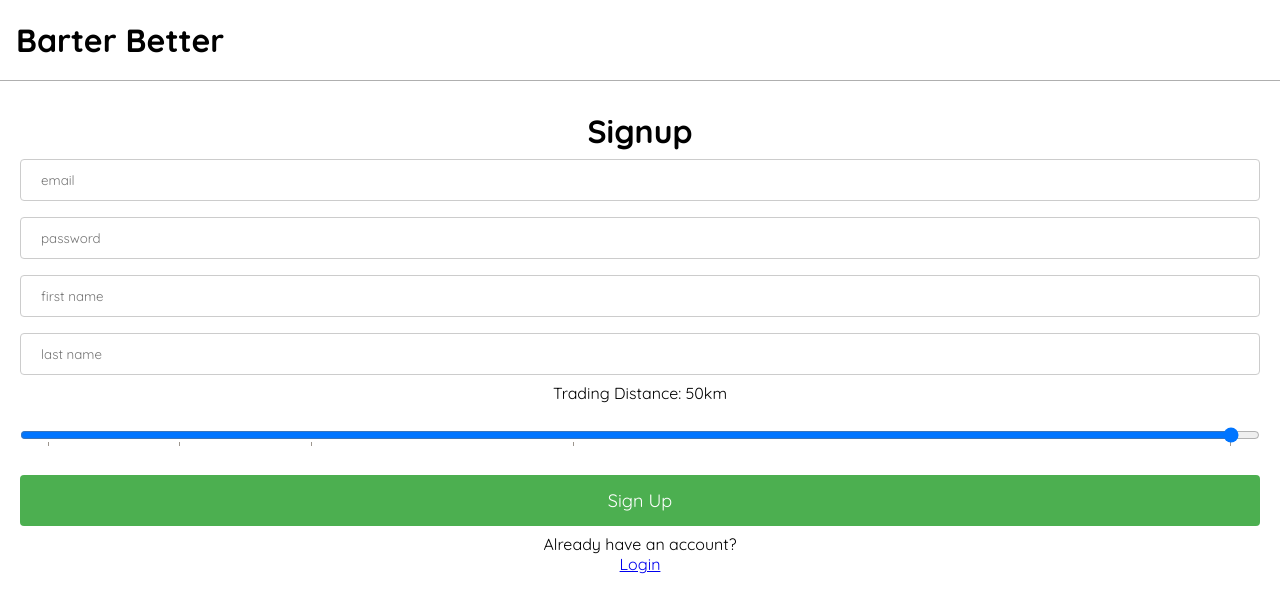
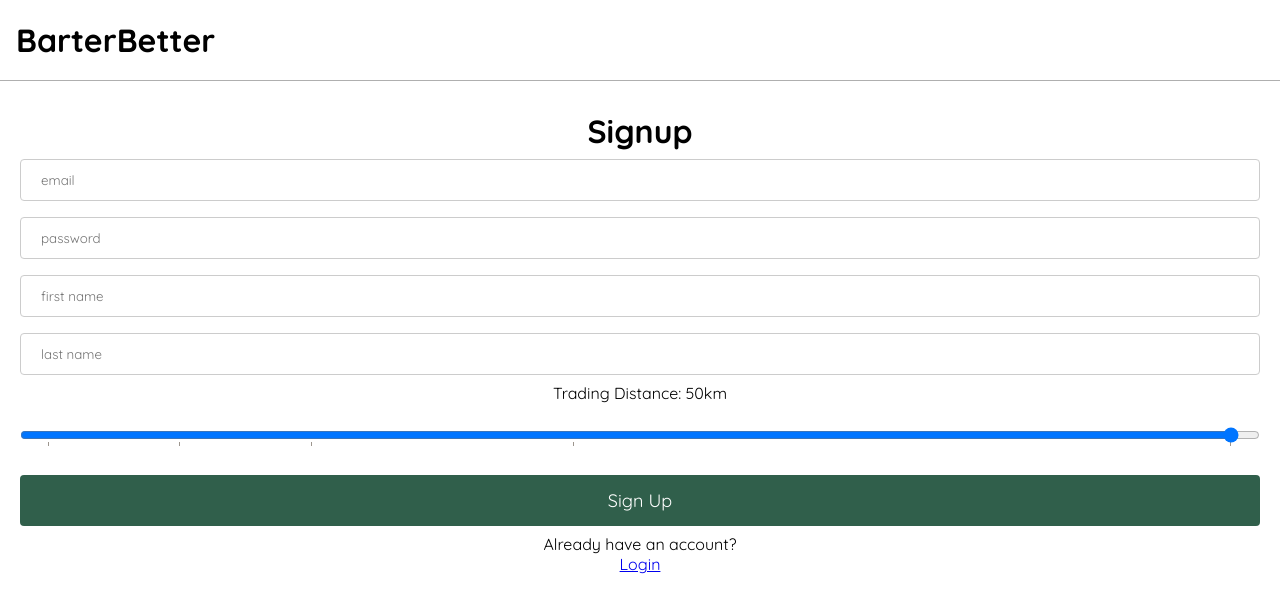
Before and after one commit to JDMCK/2800-202310-BBY08, a React (Create React App) app: page /signup in a window 1280 px wide. Shown: the top 612 px of the page. Built offline with nearby package versions, Linux system fonts and the light colour scheme; no server answers.

Commit message:
Changed Barter Better to BarterBetter.

```diff
--- a/src/components/ConversationCard.js
+++ b/src/components/ConversationCard.js
@@ -33,7 +33,7 @@ const ConversationCard = ({ conversationRef }) => {
   }
 
   const messagesRef = collection(firestore, 'conversations', conversationRef.id, 'messages');
-  const messagesQuery = query(messagesRef, orderBy('created_at'), limit(1));
+  const messagesQuery = query(messagesRef, orderBy('created_at', 'desc'), limit(1));
   const [lastMessage] = useCollectionDataOnce(messagesQuery);
 
   const handleClick = () => {
--- a/src/hooks/useConditionalFetch.js
+++ b/src/hooks/useConditionalFetch.js
@@ -24,7 +24,6 @@ const useConditionalFetch = (path, type, firestorePath) => {
       if (storageValue) {
         setValue(storageValue);
       } else {
-        console.log('PLEESE DON"T SEE THIS');
         try {
           if (type === 'doc') {
             let firestoreValue = await getDoc(firestoreRef);
--- a/src/pages/Home.js
+++ b/src/pages/Home.js
@@ -5,12 +5,8 @@ import useConditionalFetch from "../hooks/useConditionalFetch";
 
 const Home = () => {
 
-  // const itemsCollectionRef = collection(firestore, 'items');
-  // const [items] = useCollectionDataOnce(itemsCollectionRef);
   const [items] = useConditionalFetch('allItems', 'col', 'items');
   const navigate = useNavigate();
-
-  // console.log(items && JSON.parse(items));
 
   return (
     <>
--- a/src/pages/SignUp.js
+++ b/src/pages/SignUp.js
@@ -35,15 +35,16 @@ function SignUp() {
             } else if (e.code === 'auth/email-already-in-use') {
                 setError('Email already in use.');
             } else {
-            setError('Failed to signup.');
-            console.error('Failed to signup.', e)
-        }}
+                setError('Failed to signup.');
+                console.error('Failed to signup.', e)
+            }
+        }
     };
 
 
     return (
         <>
-            <Navbar title='Barter Better' />
+            <Navbar title='BarterBetter' />
             <div className='user-form'>
                 <h1>Signup</h1>
                 <form onSubmit={event => event.preventDefault()}>
--- a/src/styles/login.css
+++ b/src/styles/login.css
@@ -41,8 +41,6 @@
 
 .user-form h1 {
   margin-top: 10px;
-
-
 }
 
 .user-form input {
@@ -58,7 +56,7 @@
 
 .user-form button {
   width: 100%;
-  background-color: #4CAF50;
+  background-color: var(--secondary);
   color: white;
   padding: 14px 20px;
   margin: 8px 0;
@@ -69,7 +67,7 @@
 }
 
 .user-form button:hover {
-  background-color: #45a049;
+  background-color: var(--secondary);
 }
 
 .link-signup {
@@ -77,5 +75,5 @@
 }
 
 .login-error {
-  color: red;
+  color: #f1356d;
 }
```
